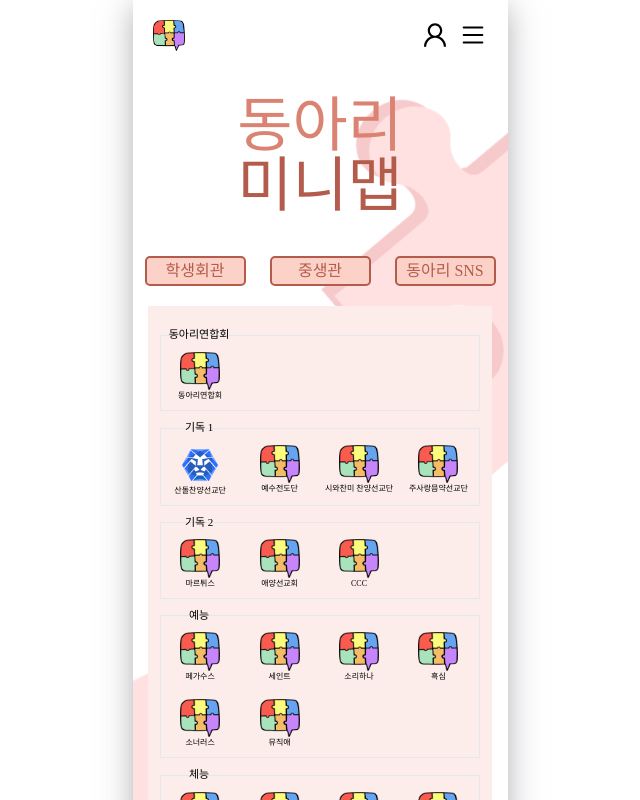
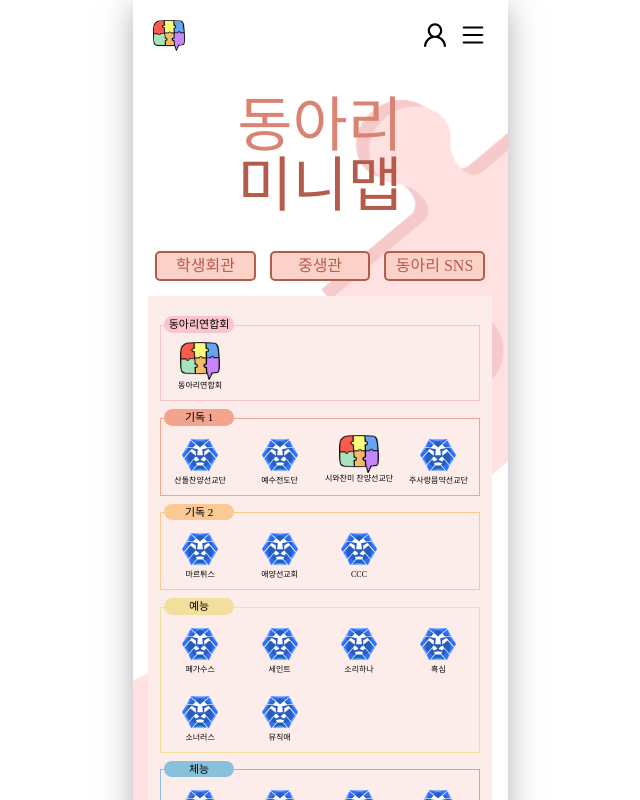
Before and after one commit to SKU-LikeLion12/ClubAssn2024_front, a React (Create React App) app: page /map/clubSNS in a window 1280 px wide. Shown: the top 800 px of the page, without its empty margins (320-960 px from the left). Built offline with nearby package versions, Linux system fonts and the light colour scheme; a web font is replaced by a local one.

Commit message:
Feat: 동아리소개 Modal UI

```diff
--- a/package.json
+++ b/package.json
@@ -10,6 +10,7 @@
     "react-cookie": "^7.1.0",
     "react-dom": "^18.2.0",
     "react-icons": "^5.0.1",
+    "react-modal": "^3.16.1",
     "react-router-dom": "^6.22.2",
     "react-scripts": "5.0.1",
     "web-vitals": "^2.1.4"
--- a/src/App.js
+++ b/src/App.js
@@ -1,4 +1,4 @@
-import { BrowserRouter, Route, Routes, useLocation } from "react-router-dom";
+import { Route, Routes, useLocation } from "react-router-dom";
 import Main from './pages/user/Main';
 import Login from "./pages/user/Login";
 import Mypage from "./pages/user/Mypage";
@@ -46,5 +46,4 @@ function App() {
       </div>
   );
 }
-
 export default App;
--- a/src/components/ClubSNS.jsx
+++ b/src/components/ClubSNS.jsx
@@ -1,36 +1,109 @@
-import React from 'react';
+import React, { useState } from 'react';
 import club from '../utils/club.json';
+import clubModal from '../utils/clubModal.json';
+import { Link } from 'react-router-dom';
+import Modal from 'react-modal';
 
 const ClubSNS = () => {
+  const [modalIsOpen, setModalIsOpen] = useState(false);
+  const [selectedClub, setSelectedClub] = useState(null);
+
   const groupedClubs = club.reduce((acc, club) => {
-    const { category, clubName, clubImgUrl, color } = club;
+    const { category, clubName, clubImgUrl, color, snsLink } = club;
 
     if (!acc[category]) {
       acc[category] = { color, clubs: [] };
     }
 
-    acc[category].clubs.push({ clubName, clubImgUrl });
+    acc[category].clubs.push({ clubName, clubImgUrl, snsLink });
 
     return acc;
   }, {});
 
   // 객체를 배열로 변환
   const groupedClubsArray = Object.entries(groupedClubs).map(([category, { color, clubs }]) => ({ category, color, clubs }));
-  console.log(groupedClubsArray);
+
+  const customModalStyles = {
+    overlay: {
+      backgroundColor: " rgba(0, 0, 0, 0.4)",
+      width: "100%",
+      height: "100vh",
+      zIndex: "10",
+      position: "fixed",
+      top: "0",
+      left: "0",
+    },
+    content: {
+      width: "360px",
+      // height: "200px",
+      zIndex: "150",
+      position: "absolute",
+      top: "50%",
+      left: "50%",
+      transform: "translate(-50%, -50%)",
+      borderRadius: "10px",
+      boxShadow: "2px 2px 2px rgba(0, 0, 0, 0.25)",
+      backgroundColor: "#FCD1C8",
+      justifyContent: "center",
+      overflow: "auto",
+    },
+  };
+
+  const handleClick = (club) => {
+    setSelectedClub(club);
+    setModalIsOpen(true);
+  };
 
   return (
     <div className='text-[8px] bg-[#FDEDEA] w-11/12 mx-auto p-3 m-2'>
 
      {groupedClubsArray.map(({ category, color, clubs }) => (
         <div key={category}>
-          <div className={`w-[70px] text-[11px] text-center mx-1 bg-${color} rounded-2xl relative -bottom-2`}>{category}</div>
-          <div className={`clubCategoryBox border border-${color} pt-2`}>
+          <div
+            style={{ backgroundColor: color }}
+            className={`w-[70px] text-[11px] text-center mx-1 rounded-2xl relative -bottom-2`}>{category}</div>
+          <div
+            style={{ borderColor: color }}
+            className={`clubCategoryBox border pt-2`}>
             {/* 각 카테고리별 동아리 출력 */}
-            {clubs.map(({ clubName, clubImgUrl }) => (
-              <div className='w-[70px] text-center break-keep my-2 mx-1'>
-              <img src={clubImgUrl} alt="동아리 로고" className='w-[40px] mx-auto' />
-              <div>{clubName}</div>
-            </div>
+            {clubs.map(({ clubName, clubImgUrl, snsLink }) => (
+              snsLink !== 'Modal' ?
+              // SNS 링크로 이동하는 동아리
+              <Link to={snsLink} target='_blank' key={clubName}>
+                <div className='w-[70px] text-center break-keep my-2 mx-1'>
+                  <img src={clubImgUrl} alt="동아리 로고" className='w-[40px] mx-auto' />
+                  <div>{clubName}</div>
+                </div>
+              </Link> :
+              // 모달창 띄울 동아리
+              <>
+                <div
+                  key={clubName}
+                  onClick={()=> {handleClick(clubName);}}
+                  className='w-[70px] text-center break-keep my-2 mx-1'>
+                  <img src={clubImgUrl} alt="동아리 로고" className='w-[40px] mx-auto' />
+                  <div>{clubName}</div>
+                </div>
+
+                <Modal
+                  style={customModalStyles}
+                  ariaHideApp={false}
+                  onRequestClose={() => setModalIsOpen(false)}
+                  isOpen={modalIsOpen}>
+                  {clubModal.filter(i=>i.clubName === selectedClub).map((club)=>{
+                    return (
+                      <div className='flex flex-col items-end h-[100%]'>
+                        <button onClick={() => setModalIsOpen(false)}>X</button>
+                        <div className='flex flex-col justify-center items-center grow w-full'>
+                          <img src={club.clubImgUrl} alt="동아리 로고" className='w-[100px] mx-auto' />
+                          <div className='m-3 text-2xl text-bold'>{club.clubName}</div>
+                          <div className='w-9/12 break-keep text-center'>{club.clubIntro}</div>
+                        </div>
+                      </div>
+                    )
+                  })}
+                </Modal>
+              </>
             ))}
           </div>
         </div>
--- a/src/css/map.css
+++ b/src/css/map.css
@@ -1,7 +1,7 @@
 .btnStyle {
   width: 100%;
   background-color: #fcd1c8;
-  margin: 12px;
+  margin: 7px;
   padding: 1px;
   border-radius: 5px;
   border: 2px solid #B45C4B;
--- a/src/pages/user/Map.jsx
+++ b/src/pages/user/Map.jsx
@@ -11,7 +11,7 @@ export const Map = () => {
   return (
     <div className='relative'>
       <PageTitle title={'동아리'} title2={'미니맵'} Tcolor={'#DA8372'} Tcolor2={'#B45C4B'}/>
-      <div className='flex w-full mx-auto justify-center'>
+      <div className='flex w-11/12 mx-auto justify-center'>
         <button className='btnStyle' onClick={()=>{navigate('studentUnion')}}>학생회관</button>
         <button className='btnStyle' onClick={()=>{navigate('studentCenter')}}>중생관</button>
         <button className='btnStyle' onClick={()=>{navigate('clubSNS')}}>동아리 SNS</button>
--- a/src/utils/club.json
+++ b/src/utils/club.json
@@ -3,144 +3,168 @@
     "category" : "동아리연합회",
     "clubName" : "동아리연합회",
     "clubImgUrl" : "/assets/images/logo/puzzle.png",
-    "color" : "#FBC3CC"
+    "color" : "#FBC3CC",
+    "snsLink": "https://www.instagram.com/sku_dongari40/"
   },
   {
     "category" : "기독 1",
     "clubName" : "산돌찬양선교단",
     "clubImgUrl" : "/assets/images/logo/likelion.png",
-    "color" : "#F4A48D"
+    "color" : "#F4A48D",
+    "snsLink": "https://www.instagram.com/sku_livingstone?igsh=bmttOWFzOGdvN3hy"
   },
   {
     "category" : "기독 1",
     "clubName" : "예수전도단",
-    "clubImgUrl" : "/assets/images/logo/puzzle.png",
-    "color" : "#F4A48D"
+    "clubImgUrl" : "/assets/images/logo/likelion.png",
+    "color" : "#F4A48D",
+    "snsLink": "https://www.instagram.com/sku_ywam?igsh=dnVhcDd2ZWRuOWE1"
   },
   {
     "category" : "기독 1",
     "clubName" : "시와찬미 찬양선교단",
     "clubImgUrl" : "/assets/images/logo/puzzle.png",
-    "color" : "#F4A48D"
+    "color" : "#F4A48D",
+    "snsLink": "https://www.instagram.com/psalms.and.hymn?igsh=ZzY0d244ZHVjcmJl"
   },
   {
     "category" : "기독 1",
     "clubName" : "주사랑믐약선교단",
-    "clubImgUrl" : "/assets/images/logo/puzzle.png",
-    "color" : "#F4A48D"
+    "clubImgUrl" : "/assets/images/logo/likelion.png",
+    "color" : "#F4A48D",
+    "snsLink": "https://www.instagram.com/jusarang_1988?igsh=cGExb2hseGc0dnpw"
   },
   {
     "category" : "기독 2",
     "clubName" : "마르튀스",
-    "clubImgUrl" : "/assets/images/logo/puzzle.png",
-    "color" : "#FBC994"
+    "clubImgUrl" : "/assets/images/logo/likelion.png",
+    "color" : "#FBC994",
+    "snsLink": "https://www.instagram.com/martus_mission?igsh=MW02ZHo3Mjc1dWc3dQ=="
   },
   {
     "category" : "기독 2",
     "clubName" : "애양선교회",
-    "clubImgUrl" : "/assets/images/logo/puzzle.png",
-    "color" : "#FBC994"
+    "clubImgUrl" : "/assets/images/logo/likelion.png",
+    "color" : "#FBC994",
+    "snsLink": "https://www.instagram.com/aeyang_ministry?igsh=MWE2cmo0eW04MWR4Nw=="
   },
   {
     "category" : "기독 2",
     "clubName" : "CCC",
-    "clubImgUrl" : "/assets/images/logo/puzzle.png",
-    "color" : "#FBC994"
+    "clubImgUrl" : "/assets/images/logo/likelion.png",
+    "color" : "#FBC994",
+    "snsLink": "https://www.instagram.com/skuccc_?igsh=YmZqaGtkcHdkcGEx"
   },
   {
     "category" : "예능",
     "clubName" : "페가수스",
-    "clubImgUrl" : "/assets/images/logo/puzzle.png",
-    "color" : "#F2DF9D"
+    "clubImgUrl" : "/assets/images/logo/likelion.png",
+    "color" : "#F2DF9D",
+    "snsLink": "https://www.instagram.com/sku.pegasuss?igsh=Zm83aXNhdjgxM28z"
   },
   {
     "category" : "예능",
     "clubName" : "세인트",
-    "clubImgUrl" : "/assets/images/logo/puzzle.png",
-    "color" : "#F2DF9D"
+    "clubImgUrl" : "/assets/images/logo/likelion.png",
+    "color" : "#F2DF9D",
+    "snsLink": "https://www.instagram.com/saint__00?igsh=c3p2ZjUwZXNoNWZo"
   },
   {
     "category" : "예능",
     "clubName" : "소리하나",
-    "clubImgUrl" : "/assets/images/logo/puzzle.png",
-    "color" : "#F2DF9D"
+    "clubImgUrl" : "/assets/images/logo/likelion.png",
+    "color" : "#F2DF9D",
+    "snsLink": "https://www.instagram.com/sound_1_sorihana?igsh=MWtueHo3Z2EzMWI3Mg=="
   },
   {
     "category" : "예능",
     "clubName" : "흑심",
-    "clubImgUrl" : "/assets/images/logo/puzzle.png",
-    "color" : "#F2DF9D"
+    "clubImgUrl" : "/assets/images/logo/likelion.png",
+    "color" : "#F2DF9D",
+    "snsLink": "https://www.instagram.com/blackmind_hs?igsh=cTk2bWRocTd1NWdn"
   },
   {
     "category" : "예능",
     "clubName" : "소너러스",
-    "clubImgUrl" : "/assets/images/logo/puzzle.png",
-    "color" : "#F2DF9D"
+    "clubImgUrl" : "/assets/images/logo/likelion.png",
+    "color" : "#F2DF9D",
+    "snsLink": "https://www.instagram.com/blackmind_hs?igsh=cTk2bWRocTd1NWdn"
   },
   {
     "category" : "예능",
     "clubName" : "뮤직애",
-    "clubImgUrl" : "/assets/images/logo/puzzle.png",
-    "color" : "#F2DF9D"
+    "clubImgUrl" : "/assets/images/logo/likelion.png",
+    "color" : "#F2DF9D",
+    "snsLink": "https://www.instagram.com/music_.__._ae?igsh=MWF4MzZnYzR0M2IzNA=="
   },
   {
     "category" : "체능",
     "clubName" : "성결FC",
-    "clubImgUrl" : "/assets/images/logo/puzzle.png",
-    "color" : "#89C1DC"
+    "clubImgUrl" : "/assets/images/logo/likelion.png",
+    "color" : "#89C1DC",
+    "snsLink": "https://www.instagram.com/sku.fc?igsh=MW1weGhxbjZoaDhm"
   },
   {
     "category" : "체능",
     "clubName" : "S-COCK",
-    "clubImgUrl" : "/assets/images/logo/puzzle.png",
-    "color" : "#89C1DC"
+    "clubImgUrl" : "/assets/images/logo/likelion.png",
+    "color" : "#89C1DC",
+    "snsLink": "Modal"
   },
   {
     "category" : "체능",
     "clubName" : "PRESS",
-    "clubImgUrl" : "/assets/images/logo/puzzle.png",
-    "color" : "#89C1DC"
+    "clubImgUrl" : "/assets/images/logo/likelion.png",
+    "color" : "#89C1DC",
+    "snsLink": "Modal"
   },
   {
     "category" : "체능",
     "clubName" : "더그아웃",
-    "clubImgUrl" : "/assets/images/logo/puzzle.png",
-    "color" : "#89C1DC"
+    "clubImgUrl" : "/assets/images/logo/likelion.png",
+    "color" : "#89C1DC",
+    "snsLink": "https://www.instagram.com/sku.dugout_2019?igsh=MWMxZzVrZ2M0ZDUxNg=="
   },
   {
     "category" : "체능",
     "clubName" : "하랑",
-    "clubImgUrl" : "/assets/images/logo/puzzle.png",
-    "color" : "#89C1DC"
+    "clubImgUrl" : "/assets/images/logo/likelion.png",
+    "color" : "#89C1DC",
+    "snsLink": "https://www.instagram.com/harang_volleyball?igsh=MTExMXkzM3cydjh1Yw=="
   },
   {
     "category" : "체능",
     "clubName" : "S.T.C",
-    "clubImgUrl" : "/assets/images/logo/puzzle.png",
-    "color" : "#89C1DC"
+    "clubImgUrl" : "/assets/images/logo/likelion.png",
+    "color" : "#89C1DC",
+    "snsLink": "https://www.instagram.com/sku_taekwondo_club?igsh=MWZ4eHZ4MGhlOGhmOQ=="
   },
   {
     "category" : "학술/봉사",
     "clubName" : "희망선교회",
-    "clubImgUrl" : "/assets/images/logo/puzzle.png",
-    "color" : "#BED69A"
+    "clubImgUrl" : "/assets/images/logo/likelion.png",
+    "color" : "#BED69A",
+    "snsLink": "https://www.instagram.com/vol_hope?igsh=MTU5aG8wZ2tqMHp1dQ=="
   },
   {
     "category" : "학술/봉사",
     "clubName" : "애드마인",
-    "clubImgUrl" : "/assets/images/logo/puzzle.png",
-    "color" : "#BED69A"
+    "clubImgUrl" : "/assets/images/logo/likelion.png",
+    "color" : "#BED69A",
+    "snsLink": "https://www.instagram.com/sku_admain?igsh=c3ZnaHI0bWR4eTli"
   },
   {
     "category" : "학술/봉사",
     "clubName" : "멋쟁이사자처럼",
-    "clubImgUrl" : "/assets/images/logo/puzzle.png",
-    "color" : "#BED69A"
+    "clubImgUrl" : "/assets/images/logo/likelion.png",
+    "color" : "#BED69A",
+    "snsLink": "https://www.instagram.com/likelion_sku?igsh=MTNsZjV3MGZyYmE0ZA=="
   },
   {
     "category" : "문화",
     "clubName" : "C.A.S",
-    "clubImgUrl" : "/assets/images/logo/puzzle.png",
-    "color" : "#BED69A"
+    "clubImgUrl" : "/assets/images/logo/likelion.png",
+    "color" : "#E8C8F3",
+    "snsLink": "Modal"
   }
 ]
--- /dev/null
+++ b/src/utils/clubModal.json
@@ -0,0 +1,21 @@
+[
+  {
+    "category" : "체능",
+    "clubName" : "S-COCK",
+    "clubImgUrl" : "/assets/images/logo/likelion.png",
+    "clubIntro" : "성결대의 유일무이 배드민턴 동아리"
+  },
+  {
+    "category" : "체능",
+    "clubName" : "PRESS",
+    "clubImgUrl" : "/assets/images/logo/likelion.png",
+    "clubIntro" : "농구를 좋아하는 사람들이 주기적으로 모여 훈련을 통해 농구를 배우고 시합을 하며 친목을 도모하는 동아리"
+  },
+
+  {
+    "category" : "문화",
+    "clubName" : "C.A.S",
+    "clubImgUrl" : "/assets/images/logo/likelion.png",
+    "clubIntro" : "서브컬쳐를 사랑하는 사람들의 모임 동아리"
+  }
+]
```
Also changed, not shown: 1 other file (tests, documents, lock files or other folders).
